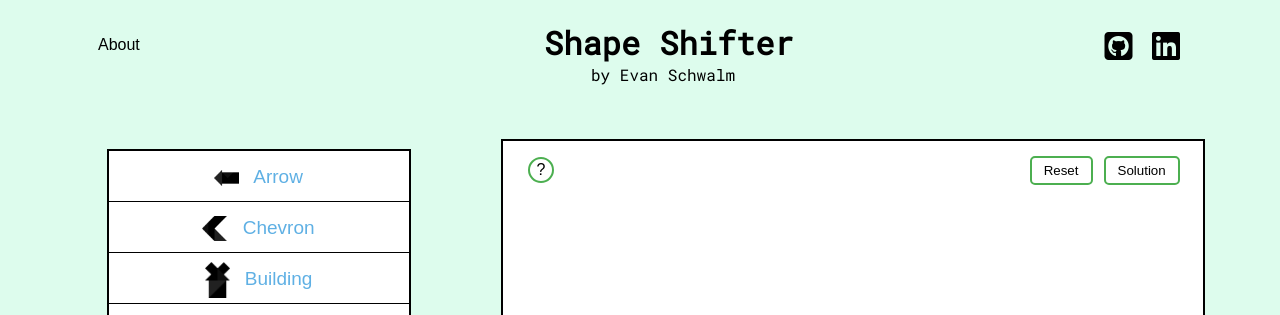
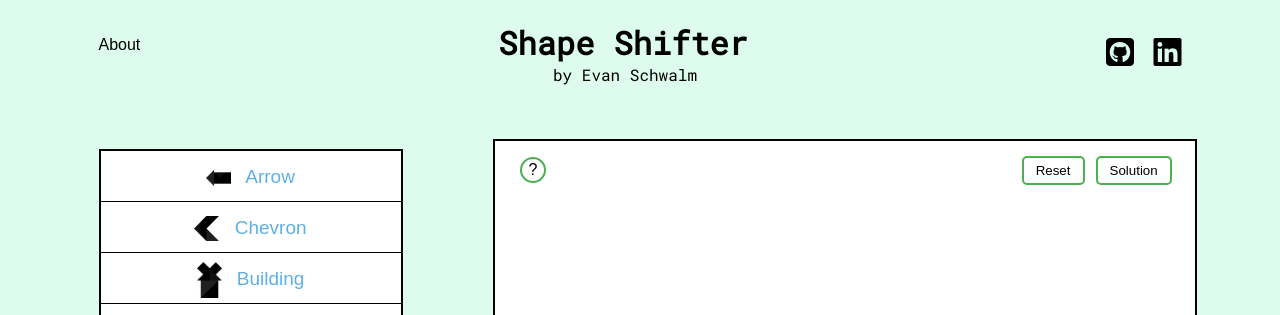
Before and after one commit to eschwalm/shape-shifter, a website built with webpack: page index.html in a window 1280 px wide. Shown: the top 315 px of the page. Built offline with nearby package versions, Linux system fonts and the light colour scheme.

Commit message:
format header

```diff
--- a/assets/css/main.css
+++ b/assets/css/main.css
@@ -1,8 +1,9 @@
 html, body {
-  height: 100%;
-  width: 100%;
+  height: min-content;
+  width: min-content;
   background: #DDFCED;
   font-family: sans-serif;
+  margin: 0 auto;
 }
 
 header {
@@ -10,11 +11,16 @@ header {
   text-align: center;
 }
 
+.title-container {
+  display: inline;
+  width: min-content;
+}
+
 .header-links {
   float: right;
-  top: 30px;
-  right: 100px;
-  position: absolute;
+  position: relative;
+  top: 15px;
+  right: 90px;
 }
 
 a:link {
@@ -47,8 +53,7 @@ a:link {
   font-family: 'Roboto Mono', monospace;
   position: relative;
   top: -38px;
-  right: 0;
-  left: 15px;
+  right: 15px;
   bottom: 0;
   width: fit-content;
   display: inline-block;
--- a/index.html
+++ b/index.html
@@ -26,9 +26,6 @@
         </div>
       </div>
 
-        <h1 class="title">Shape Shifter</h1>
-        <p class="sub-title">by Evan Schwalm</p>
-
       <div class="header-links">
 
         <a href="https://github.com/eschwalm">
@@ -38,6 +35,12 @@
           <i class="fa fa-linkedin-square fa-2x" aria-hidden="true"></i>
         </a>
       </div>
+
+      <div class="title-container">
+        <h1 class="title">Shape Shifter</h1>
+        <p class="sub-title">by Evan Schwalm</p>
+      </div>
+
     </header>
 
     <div class="main">
```
